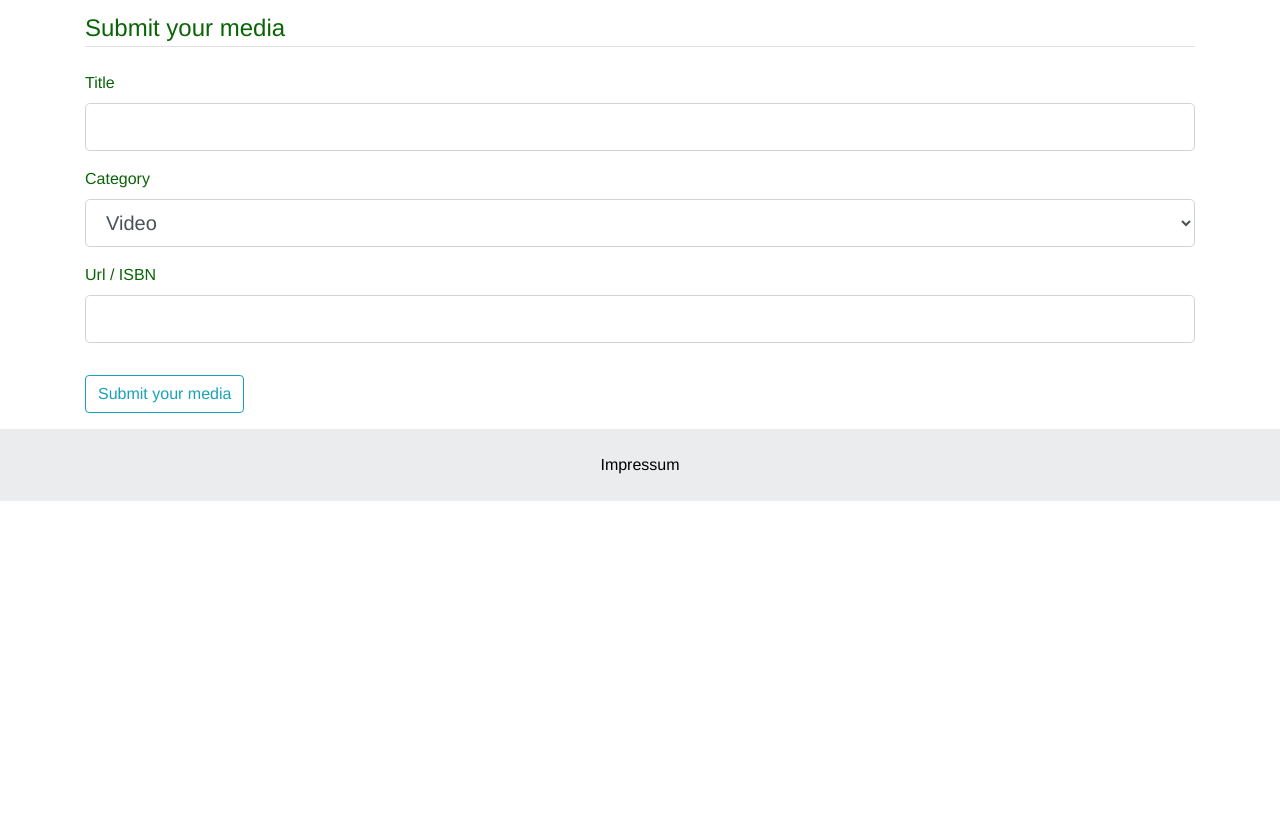
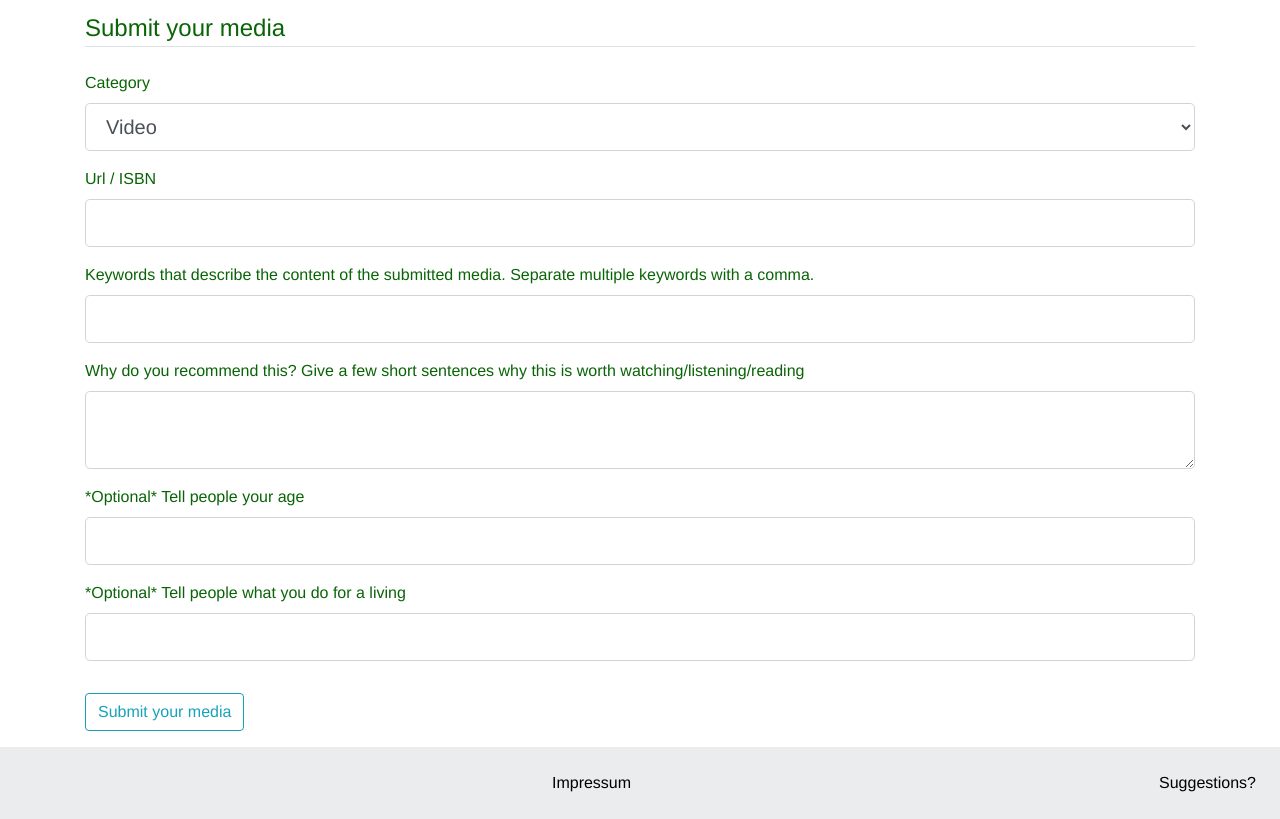
Before and after one commit to Si-Pf/CuriousFeed, a Flask app: page /submit_media in a window 1280 px wide. Shown: the part 45-864 px from the top of the page. Before the commit the page ends 546 px from the top, so only its background shows below. Run offline with Flask 2, Linux system fonts and the light colour scheme; some libraries are stand-ins or nearby versions.

Commit message:
Various additions

```diff
--- a/CuriousFeed/forms.py
+++ b/CuriousFeed/forms.py
@@ -1,5 +1,5 @@
 from flask_wtf import FlaskForm
-from wtforms import StringField, SelectField, SubmitField, PasswordField, BooleanField
+from wtforms import StringField, SelectField, SubmitField, PasswordField, BooleanField, IntegerField, TextAreaField, DateField
 from wtforms.validators import DataRequired, Length, ValidationError
 from CuriousFeed.models import Content
 from isbnlib import notisbn
@@ -9,13 +9,18 @@ import requests
 
 
 class SubmitMediaForm(FlaskForm):
-    title = StringField('Title',
-                        validators= [DataRequired(), Length(min=4, max=60)])
+    reason = TextAreaField('Why do you recommend this? Give a few short sentences why this is worth watching/listening/reading',
+                        validators= [DataRequired()])
 
     category = SelectField('Category', validators=[DataRequired()], choices=['Video', 'Book', 'Podcast'])
 
+    keywords = StringField('Keywords that describe the content of the submitted media. Separate multiple keywords with a comma.')
 
     link = StringField('Url / ISBN', validators=[DataRequired()])
+
+    age = IntegerField('*Optional* Tell people your age')
+
+    profession = StringField('*Optional* Tell people what you do for a living')
 
     submit = SubmitField('Submit your media')
 
@@ -54,10 +59,10 @@ class SubmitMediaForm(FlaskForm):
 
 
 
-    def validate_title(self, title):
-        content = Content.query.filter_by(title = title.data).first()
-        if content:
-            raise ValidationError('This title is already taken, please chose a different title')
+#    def validate_title(self, title):
+ #       content = Content.query.filter_by(title = title.data).first()
+  #      if content:
+   #         raise ValidationError('This title is already taken, please chose a different title')
 
 
 class LoginForm(FlaskForm):
@@ -66,3 +71,8 @@ class LoginForm(FlaskForm):
     password = PasswordField('Password', validators=[DataRequired()])
     remember = BooleanField('Remember Me')
     submit = SubmitField('Login')
+
+class FeedbackForm(FlaskForm):
+    feedback = TextAreaField('Feedback', validators=[DataRequired()])
+    submitted_on = DateField('Submit date')
+    submit = SubmitField('Submit feedback')
--- a/CuriousFeed/routes.py
+++ b/CuriousFeed/routes.py
@@ -1,11 +1,14 @@
 from flask import render_template, flash, redirect, request
 from flask.helpers import url_for
 from urllib.parse import urlparse, parse_qs
-from CuriousFeed import app, db, bcrypt
-from CuriousFeed.models import Content, User
-from CuriousFeed.forms import SubmitMediaForm, LoginForm
+from CuriousFeed import app, db, bcrypt, mail
+from CuriousFeed.models import Content, User, Feedback
+from CuriousFeed.forms import SubmitMediaForm, LoginForm, FeedbackForm
 from flask_login import login_user, current_user, logout_user, login_required
+from flask_mail import Message
 from isbnlib import canonical, to_isbn10, meta
+from datetime import datetime
+import os
 
 def get_video_id(video):
     u_pars = urlparse(video)
@@ -64,18 +67,18 @@ def Submit():
 
 
     if form.validate_on_submit():
-        if form.category.data =="Video":
-            content = Content(title = form.title.data, category = form.category.data, link = form.link.data)
+        #if form.category.data =="Video":
+        content = Content(reason = form.reason.data, category = form.category.data, link = form.link.data, recommended_by_age = form.age.data, recommended_by_name = form.profession.data, title = form.keywords.data)
 
-        elif form.category.data =="Podcast":
-            content = Content(title = form.title.data, category = form.category.data, link = form.link.data)
+  #      elif form.category.data =="Podcast":
+   #         content = Content(reason = form.reason.data, category = form.category.data, link = form.link.data)
 
-        else:
-            content = Content(title = form.title.data, category = form.category.data, link = form.link.data)
+    #    else:
+     #       content = Content(reason = form.reason.data, category = form.category.data, link = form.link.data)
 
         db.session.add(content)
         db.session.commit()
-        flash(f'{form.title.data} successfully submitted for review!', 'success')
+        flash(f'{form.link.data} successfully submitted for review!', 'success')
         return redirect(url_for('Home'))
     return render_template('submit_media.html', title='Submit your media', form = form)
 
@@ -107,7 +110,7 @@ def Login():
 @login_required
 def Edit(id):
     qry = db.session.query(Content).filter(
-                Content.id==id)
+                Content.content_id==id)
     item = qry.first()
     if item.approved == False:
         item.approved = True
@@ -123,7 +126,7 @@ def Edit(id):
 @login_required
 def Delete(id):
     db.session.query(Content).filter(
-                Content.id==id).delete()
+                Content.content_id==id).delete()
 
     db.session.commit()
 
@@ -138,3 +141,19 @@ def Logout():
 @app.route("/impressum")
 def Impressum():
     return render_template("impressum.html")
+
+@app.route("/feedback", methods=['GET', 'POST'])
+def Feedback_form():
+    form = FeedbackForm()
+
+    if form.validate_on_submit():
+        feedback = Feedback(feedback = form.feedback.data, sent_on = datetime.now())
+        msg = Message('New feedback was submitted to CuriousFeed', sender = "bot@curiousfeed.de", recipients=[os.environ.get('FEEDBACK_TO')])
+        msg.body = "New feedback: "+ form.feedback.data
+        mail.send(msg)
+        db.session.add(feedback)
+        db.session.commit()
+        flash('Feedback succesfully submitted', 'success')
+        return redirect(url_for('Home'))
+
+    return render_template('feedback.html', title='Feedback', form=form)
--- a/CuriousFeed/templates/admin.html
+++ b/CuriousFeed/templates/admin.html
@@ -21,8 +21,8 @@
         <td>{{item.category}}</td>
         <td><a href="{{item.link}}">{{item.link}}</a></td>
         <td>{{item.approved}}</td>
-        <td><a href="/edit/{{item.id}}" class="btn btn-outline-info">switch</a></td>
-        <td><a href="/delete/{{item.id}}" class="btn btn-outline-danger">delete</a></td>
+        <td><a href="/edit/{{item.content_id}}" class="btn btn-outline-info">switch</a></td>
+        <td><a href="/delete/{{item.content_id}}" class="btn btn-outline-danger">delete</a></td>
 
     {% endfor %}
 
--- a/CuriousFeed/templates/layout.html
+++ b/CuriousFeed/templates/layout.html
@@ -55,7 +55,8 @@
 
     <footer class="text-center text-lg-start bg-light text-muted">
       <div class="text-center p-4" style="background-color: rgba(0, 0, 0, 0.05);">
-        <a class="text-reset fw-bold" href="{{url_for('Impressum')}}">Impressum</a>
+        <a class="text-reset fw-bold float-center" href="{{url_for('Impressum')}}">Impressum</a>
+        <a class="text-reset fw-bold float-right" href="{{url_for('Feedback_form')}}">Suggestions?</a>
       </div>
     </footer>
   </body>
--- a/CuriousFeed/templates/submit_media.html
+++ b/CuriousFeed/templates/submit_media.html
@@ -5,21 +5,7 @@
            {{ form.hidden_tag() }}
            <fieldset class="form-group">
                <legend class="border-bottom mb-4">Submit your media</legend>
-               <div class="form-group">
-                   {{ form.title.label(class= "form-control-label") }}
 
-                   {% if form.title.errors %}
-                     {{ form.title(class="form-control form-control-lg is-invalid") }}
-                     <div class="invalid-feedback">
-                         {% for error in form.title.errors %}
-                            <span>{{ error }}</span>
-                         {% endfor %}
-                     </div>
-                   {% else %}
-                        {{ form.title(class= "form-control form-control-lg") }}
-                   {% endif %}
-
-               </div>
                <div class="form-group">
                 {{ form.category.label(class= "form-control-label") }}
 
@@ -34,6 +20,7 @@
                     {{ form.category(class= "form-control form-control-lg") }}
                 {% endif %}
                 </div>
+
                 <div class="form-group">
                     {{ form.link.label(class= "form-control-label") }}
                     {% if form.category.data == "Video" %}
@@ -54,6 +41,71 @@
                         {{ form.link(class= "form-control form-control-lg") }}
                     {% endif %}
                 </div>
+
+                <div class="form-group">
+                    {{ form.keywords.label(class= "form-control-label") }}
+
+                    {% if form.keywords.errors %}
+                      {{ form.keywords(class="form-control form-control-lg is-invalid") }}
+                      <div class="invalid-feedback">
+                          {% for error in form.keywords.errors %}
+                             <span>{{ error }}</span>
+                          {% endfor %}
+                      </div>
+                    {% else %}
+                         {{ form.keywords(class= "form-control form-control-lg") }}
+                    {% endif %}
+
+                </div>
+
+                <div class="form-group">
+                    {{ form.reason.label(class= "form-control-label") }}
+
+                    {% if form.reason.errors %}
+                      {{ form.reason(class="form-control form-control-lg is-invalid") }}
+                      <div class="invalid-feedback">
+                          {% for error in form.reason.errors %}
+                             <span>{{ error }}</span>
+                          {% endfor %}
+                      </div>
+                    {% else %}
+                         {{ form.reason(class= "form-control form-control-lg") }}
+                    {% endif %}
+
+                </div>
+
+                <div class="form-group">
+                    {{ form.age.label(class= "form-control-label") }}
+
+                    {% if form.age.errors %}
+                      {{ form.age(class="form-control form-control-lg is-invalid") }}
+                      <div class="invalid-feedback">
+                          {% for error in form.age.errors %}
+                             <span>{{ error }}</span>
+                          {% endfor %}
+                      </div>
+                    {% else %}
+                         {{ form.age(class= "form-control form-control-lg") }}
+                    {% endif %}
+
+                </div>
+
+                <div class="form-group">
+                    {{ form.profession.label(class= "form-control-label") }}
+
+                    {% if form.profession.errors %}
+                      {{ form.profession(class="form-control form-control-lg is-invalid") }}
+                      <div class="invalid-feedback">
+                          {% for error in form.profession.errors %}
+                             <span>{{ error }}</span>
+                          {% endfor %}
+                      </div>
+                    {% else %}
+                         {{ form.profession(class= "form-control form-control-lg") }}
+                    {% endif %}
+
+                </div>
+
            </fieldset>
            <div class="form-group">
                {{ form.submit(class="btn btn-outline-info") }}
--- a/alembic.ini
+++ b/alembic.ini
@@ -39,7 +39,7 @@ prepend_sys_path = .
 # are written from script.py.mako
 # output_encoding = utf-8
 
-sqlalchemy.url = sqlite:///site.db
+sqlalchemy.url = sqlite:///CuriousFeed/site_final.db
 
 
 [post_write_hooks]
--- a/run.py
+++ b/run.py
@@ -3,5 +3,5 @@ from CuriousFeed import app
 
 
 if __name__ == '__main__':
-    app.run(host='0.0.0.0', port=3000) #Codesphere version
-    #app.run(debug=True)
+    #app.run(host='0.0.0.0', port=3000) #Codesphere version
+    app.run(debug=True)
```
Also changed, not shown: CuriousFeed/__init__.py (+10 -1 lines), CuriousFeed/models.py (+10 -5 lines), CuriousFeed/templates/feedback.html (added, +28 -0 lines), alembic/alembic_helpers.py (added, +23 -0 lines), alembic/env.py (+7 -3 lines), alembic/versions/4d15e2da3d11_initial_table.py (added, +52 -0 lines), alembic/versions/622680a3a2be_added_new_columns_to_content_table.py (deleted, +0 -32 lines), alembic/versions/cb77dfe54211_initial_table.py (added, +52 -0 lines), alembic/versions/ffb08f5ac47f_feedback_table.py (added, +33 -0 lines), CuriousFeed/site_final.db (added), site.db, 2 other files.
